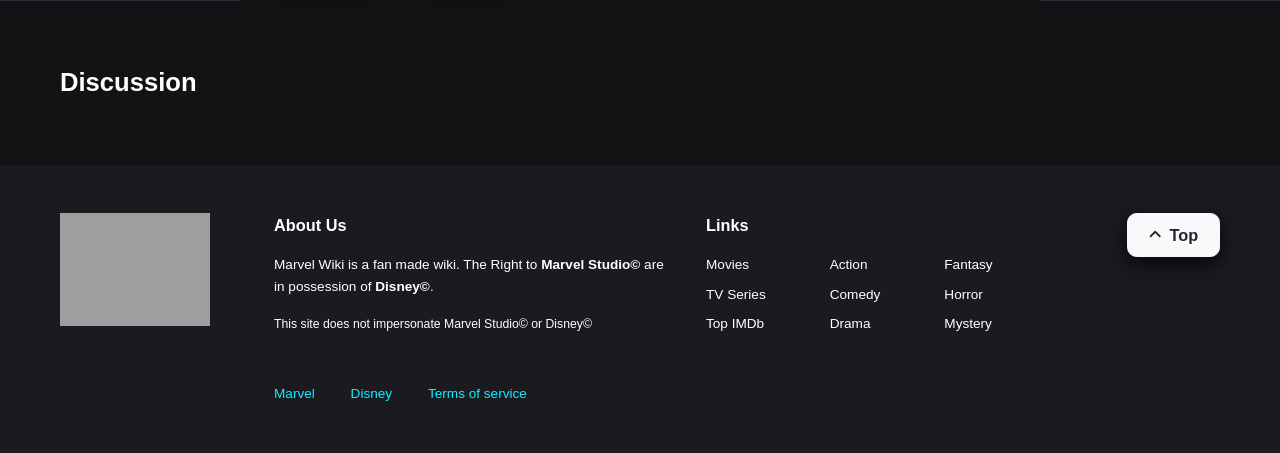
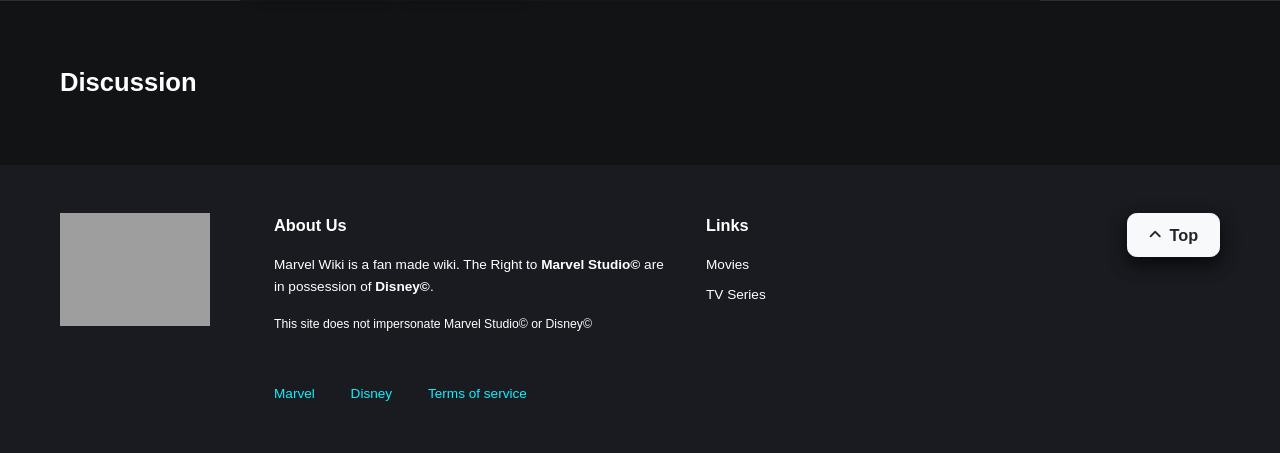
Before and after one commit to tristanhache/marvel-wiki, a Flask app: page /iron-man in a window 1280 px wide. Shown: the part 1464-1917 px from the top of the page. Run offline with Flask 3, Linux system fonts and the light colour scheme; some libraries are stand-ins or nearby versions; some web fonts are replaced; grey boxes are pictures that could not be loaded.

Commit message:
trhtfdgthbh

```diff
--- a/templates/movies/marvel/iron-man.html
+++ b/templates/movies/marvel/iron-man.html
@@ -316,31 +316,6 @@
                                         <li>
                                             <a href="/tv-series">TV Series</a>
                                         </li>
-                                        <li>
-                                            <a href="/top-imdb">Top IMDb</a>
-                                        </li>
-                                    </ul>
-                                    <ul class="style-none">
-                                        <li>
-                                            <a href="/genre/action-10">Action</a>
-                                        </li>
-                                        <li>
-                                            <a href="/genre/comedy-7">Comedy</a>
-                                        </li>
-                                        <li>
-                                            <a href="/genre/drama-4">Drama</a>
-                                        </li>
-                                    </ul>
-                                    <ul class="style-none">
-                                        <li>
-                                            <a href="/genre/fantasy-13">Fantasy</a>
-                                        </li>
-                                        <li>
-                                            <a href="/genre/horror-14">Horror</a>
-                                        </li>
-                                        <li>
-                                            <a href="/genre/mystery-1">Mystery</a>
-                                        </li>
                                     </ul>
                                 </div>
                             </div>
@@ -358,7 +333,7 @@
         </div>
         <script>
             const movie = {
-                id: '66674',
+                id: '0371746',
                 type: '1',
                 name: 'Iron-Man',
                 page: 'detail'
```
